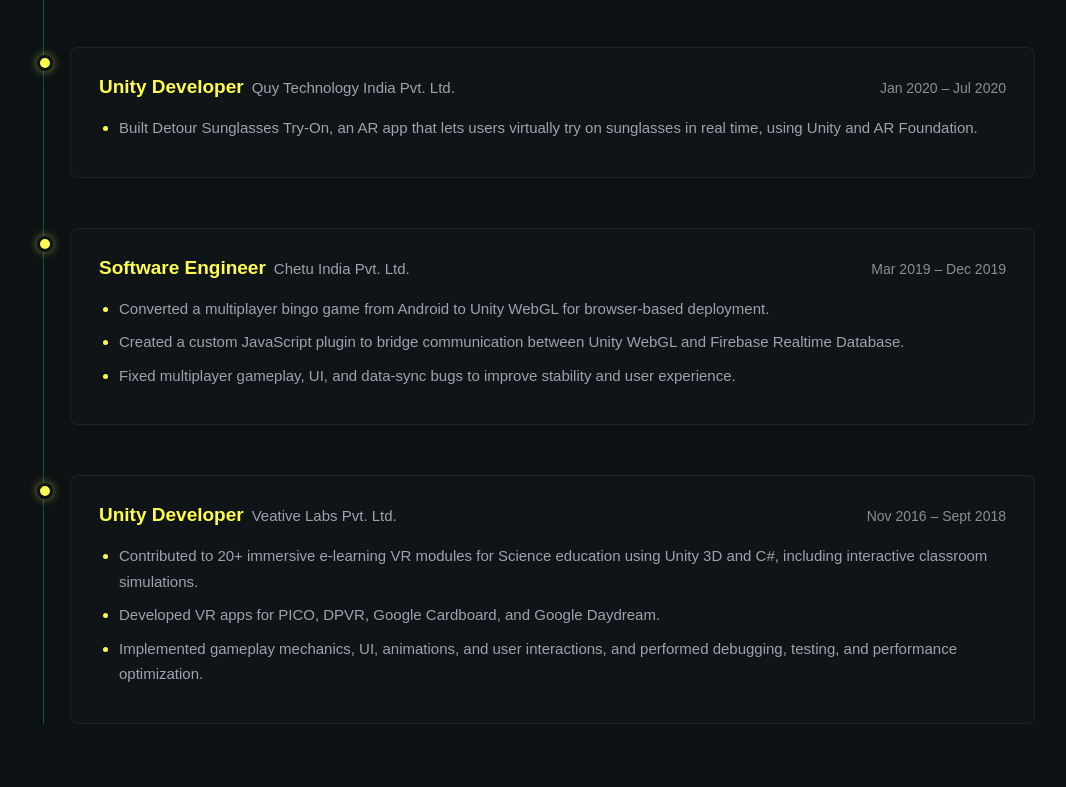
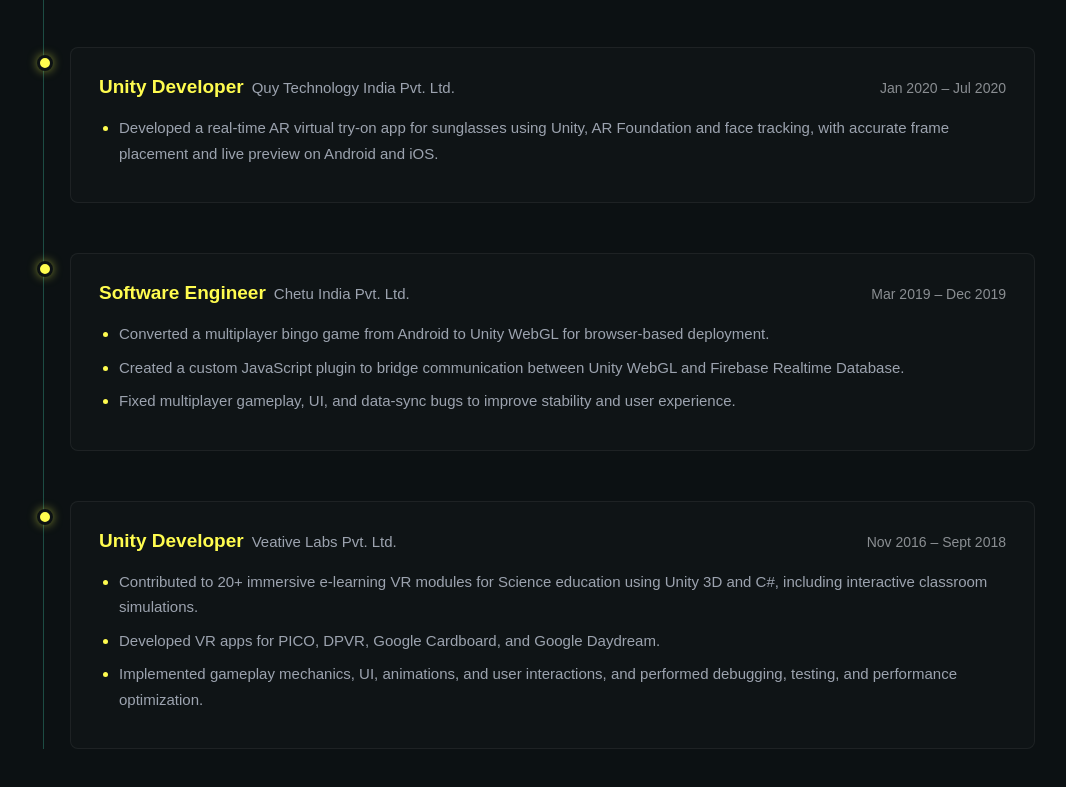
Before and after one commit to BRIJESH151089/Portfolio-Site, a plain HTML site: page index.html in a window 1280 px wide. Shown: the part 3714-4501 px from the top of the page, without its empty margins (105-1171 px from the left). Drawn offline with nearby package versions, Linux system fonts and the light colour scheme.

Commit message:
Update experience description

```diff
--- a/index.html
+++ b/index.html
@@ -801,8 +801,8 @@
 
                             <ul>
                                 <li>
-                                    Built Detour Sunglasses Try-On, an AR app that lets users virtually try on
-                                    sunglasses in real time, using Unity and AR Foundation.
+                                    Developed a real-time AR virtual try-on app for sunglasses using Unity, AR Foundation
+                                    and face tracking, with accurate frame placement and live preview on Android and iOS.
                                 </li>
                             </ul>
 
```
